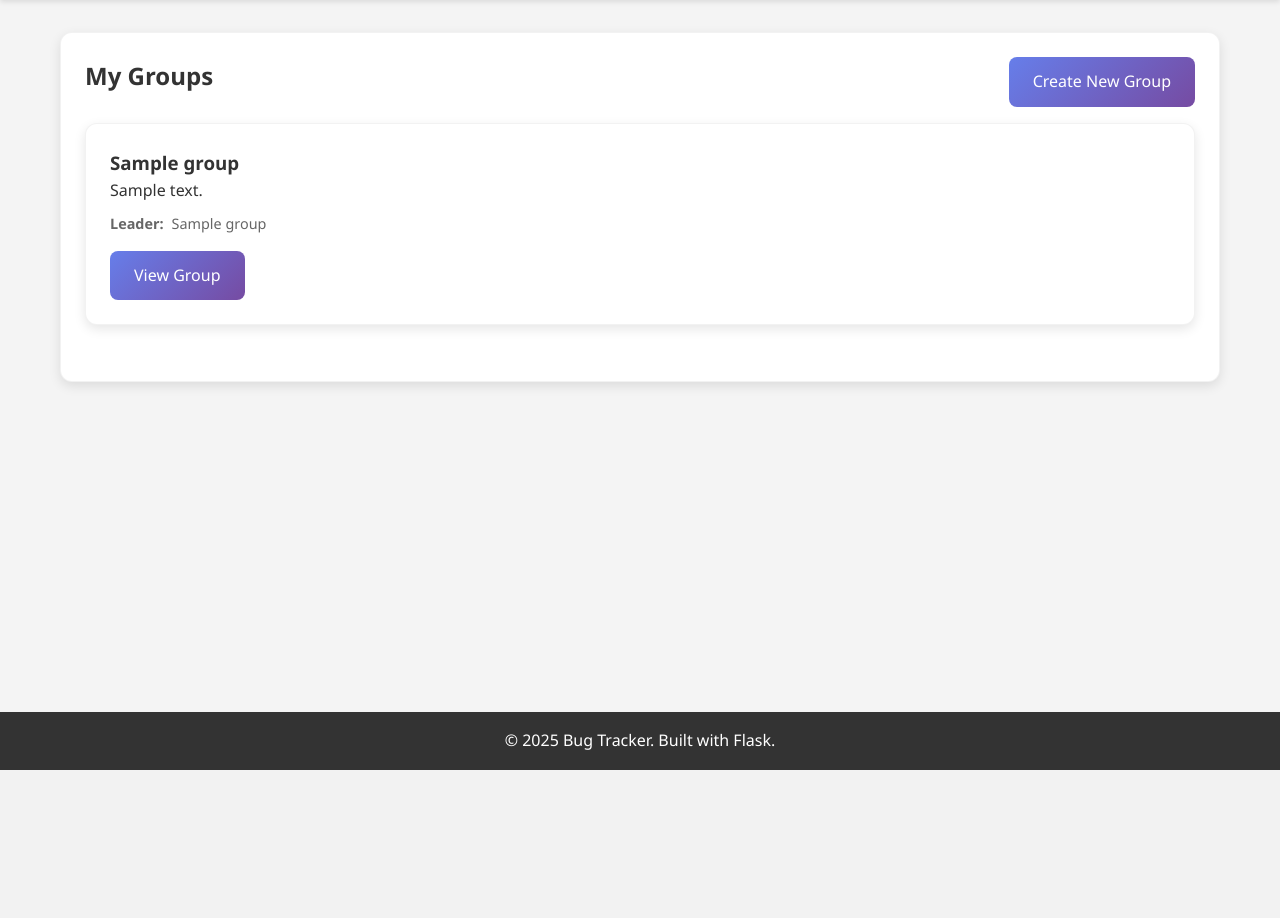
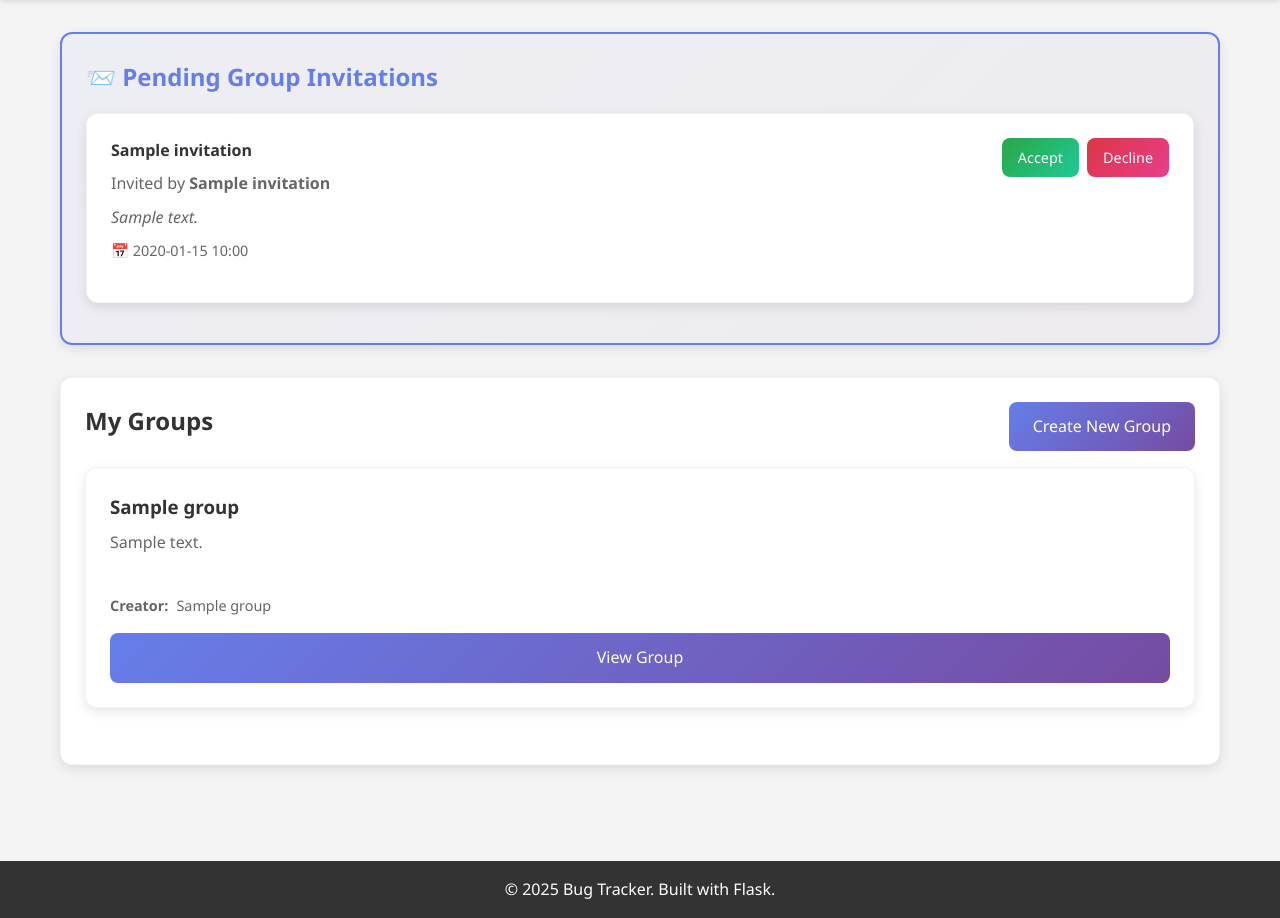
Before and after one commit to harsha-7179/bug-tracker, a Flask app: template templates/dashboard.html in a window 1280 px wide. Shown: the part 70-988 px from the top of the page. Before the commit the page ends 840 px from the top, so only its background shows below. Run offline with Flask 3, Linux system fonts and the light colour scheme; the template is opened without the code that fills it: most values are stand-ins (such as "Sample title", 1, 10 or a date in 2020).

Commit message:
Update dashboard.html

```diff
--- a/templates/dashboard.html
+++ b/templates/dashboard.html
@@ -1,5 +1,35 @@
 {% extends "base.html" %}
 {% block content %}
+<!-- Pending Invitations Section -->
+{% if invitations %}
+<div class="card invitation-card">
+    <h2 style="color: #667eea; margin-bottom: 1rem;">📨 Pending Group Invitations</h2>
+    {% for invitation in invitations %}
+    <div class="card" style="margin-bottom: 1rem;">
+        <div class="item-header">
+            <div>
+                <h4>{{ invitation.group_name }}</h4>
+                <p style="color: #666; margin: 0.5rem 0;">Invited by <strong>{{ invitation.inviter_name }}</strong></p>
+                {% if invitation.message %}
+                <p style="font-style: italic; color: #666;">{{ invitation.message }}</p>
+                {% endif %}
+                <div class="file-info">
+                    📅 {{ invitation.created_at[:16] }}
+                </div>
+            </div>
+            <div class="item-actions">
+                <a href="{{ url_for('respond_invitation', invitation_id=invitation.id, response='accept') }}"
+                   class="btn btn-success btn-small">Accept</a>
+                <a href="{{ url_for('respond_invitation', invitation_id=invitation.id, response='decline') }}"
+                   class="btn btn-danger btn-small">Decline</a>
+            </div>
+        </div>
+    </div>
+    {% endfor %}
+</div>
+{% endif %}
+
+<!-- My Groups Section -->
 <div class="card">
     <div class="item-header">
         <h2>My Groups</h2>
@@ -10,20 +40,41 @@
         <div class="grid grid-3">
             {% for group in groups %}
             <div class="card">
-                <h3>{{ group.name }}</h3>
-                <p>{{ group.description or 'No description' }}</p>
-                <div class="file-info">
-                    <strong>Leader:</strong> {{ group.leader_name }}
-                    {% if group.is_leader %}<span style="color: #28a745;">(You)</span>{% endif %}
+                <div class="item-header" style="margin-bottom: 0.5rem;">
+                    <h3 style="margin: 0;">{{ group.name }}</h3>
+                    {% if group.is_leader %}
+                        <span class="status-approved" style="font-size: 0.8rem;">👑 Leader</span>
+                    {% endif %}
                 </div>
-                <div style="margin-top: 1rem;">
-                    <a href="{{ url_for('group_detail', group_id=group.id) }}" class="btn">View Group</a>
+
+                <p style="color: #666; margin-bottom: 1rem; min-height: 3rem;">
+                    {{ group.description or 'No description available' }}
+                </p>
+
+                <div class="file-info" style="margin-bottom: 1rem;">
+                    <strong>Creator:</strong> {{ group.creator_name }}
+                    {% if group.is_leader and group.creator_name != session.username %}
+                        <span style="color: #28a745;">(You are leader)</span>
+                    {% elif group.creator_name == session.username %}
+                        <span style="color: #28a745;">(You)</span>
+                    {% endif %}
+                </div>
+
+                <div style="margin-top: auto;">
+                    <a href="{{ url_for('group_detail', group_id=group.id) }}" class="btn" style="width: 100%;">
+                        View Group
+                    </a>
                 </div>
             </div>
             {% endfor %}
         </div>
     {% else %}
-        <p>You're not a member of any groups yet. <a href="{{ url_for('create_group') }}">Create your first group</a>!</p>
+        <div style="text-align: center; padding: 3rem; color: #666;">
+            <div style="font-size: 4rem; margin-bottom: 1rem;">👥</div>
+            <h3>No Groups Yet</h3>
+            <p style="margin: 1rem 0;">You're not a member of any groups yet.</p>
+            <a href="{{ url_for('create_group') }}" class="btn">Create Your First Group</a>
+        </div>
     {% endif %}
 </div>
 {% endblock %}
```
